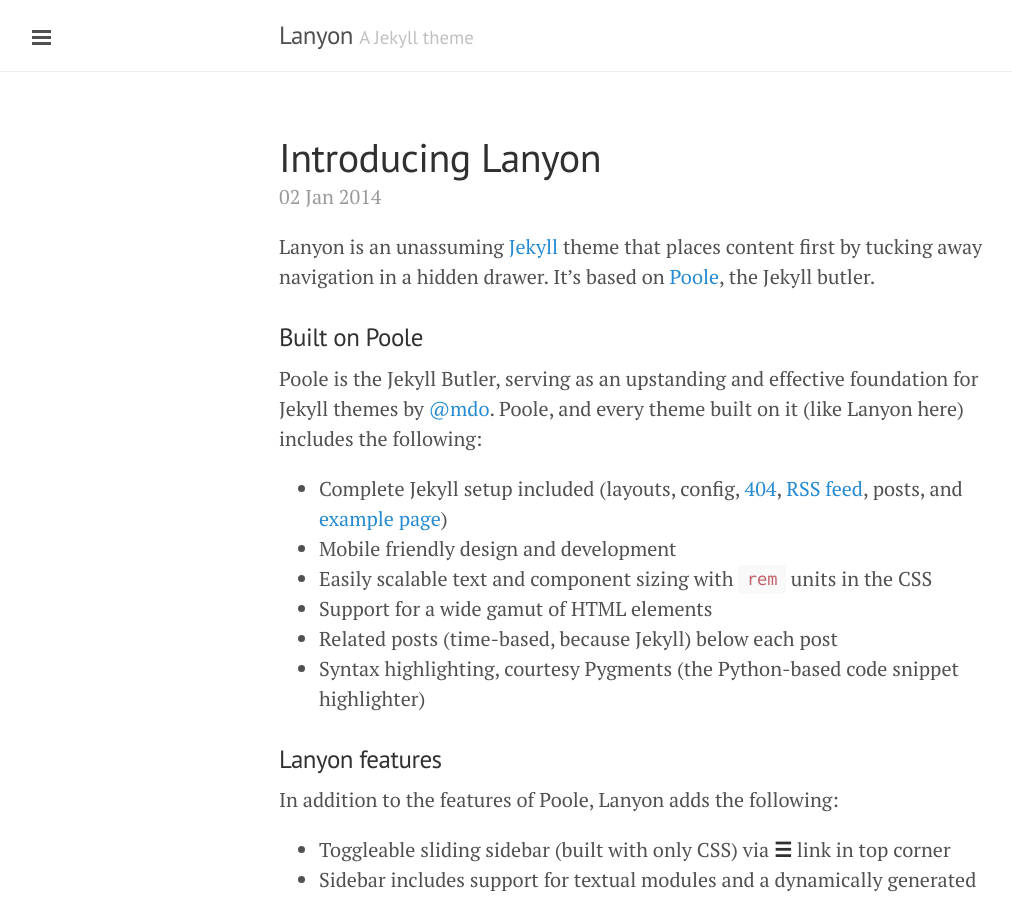
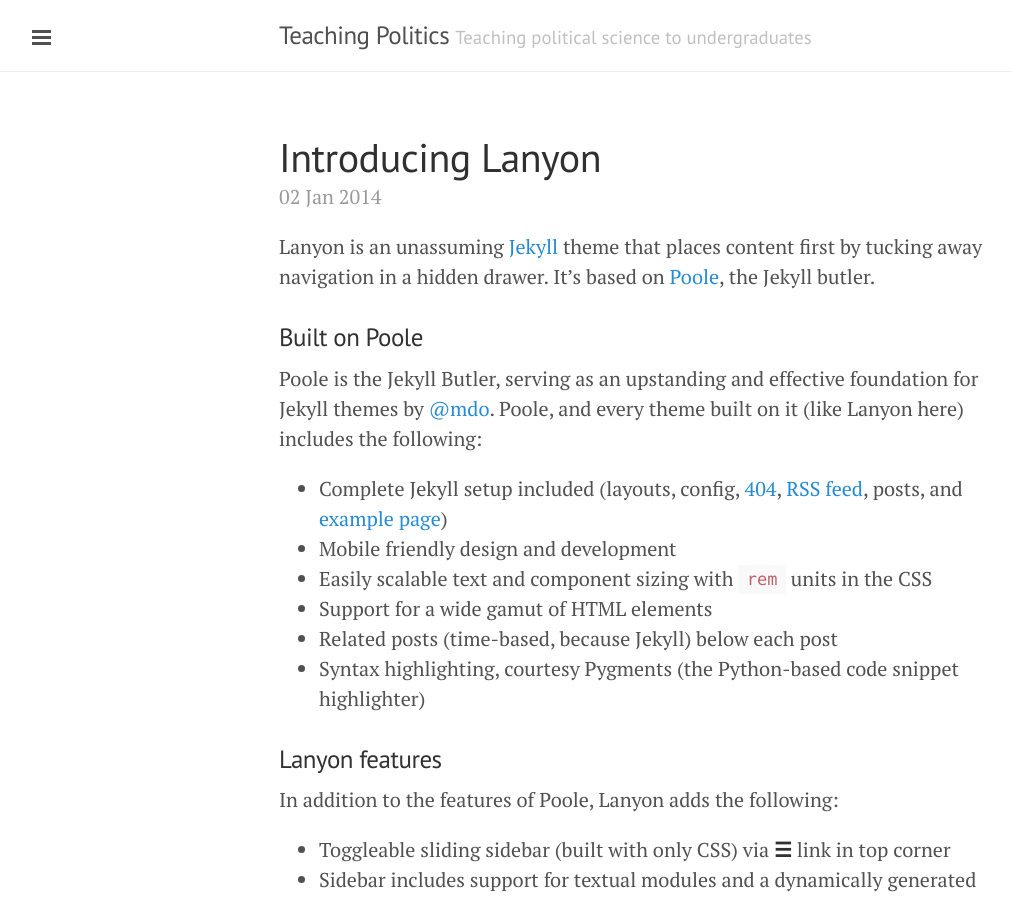
Before and after one commit to teaching-politics/teaching-politics.github.io, a Jekyll site: the page built from index.html, in a window 1280 px wide and 900 px high. Shown: the whole window, without its empty margins (1-1013 px from the left). Built offline with Jekyll 4.4.1, drawn with Linux system fonts in a browser that asks for light colours; Markdown is read by kramdown in place of the engine named in the settings; the list of posts is cut into pages by our own code.

Commit message:
Updated _config.yml

```diff
--- a/_config.yml
+++ b/_config.yml
@@ -1,6 +1,6 @@
 # Dependencies
-markdown:            redcarpet
-highlighter:         pygments
+#markdown:            redcarpet
+#highlighter:         pygments
 
 # Permalinks
 #
@@ -9,18 +9,18 @@ permalink:           pretty
 relative_permalinks: true
 
 # Setup
-title:               Lanyon
-tagline:             'A Jekyll theme'
-description:         'A reserved <a href="http://jekyllrb.com" target="_blank">Jekyll</a> theme that places the utmost gravity on content with a hidden drawer. Made by <a href="https://twitter.com/mdo" target="_blank">@mdo</a>.'
-url:                 http://lanyon.getpoole.com
+title:               Teaching Politics
+tagline:             'Teaching political science to undergraduates'
+description:         'A place to share resources for teaching political science'
+url:                 http://teaching-politics.github.io/
 baseurl:             /
 paginate:            5
 
 # About/contact
 author:
-  name:              Mark Otto
-  url:               https://twitter.com/mdo
-  email:             markdotto@gmail.com
+  name:              Michael Broschinsky
+  url:               https://twitter.com/TeachPolitics
+#  email:             markdotto@gmail.com
 
 # Custom vars
 version:             1.0.0
```
